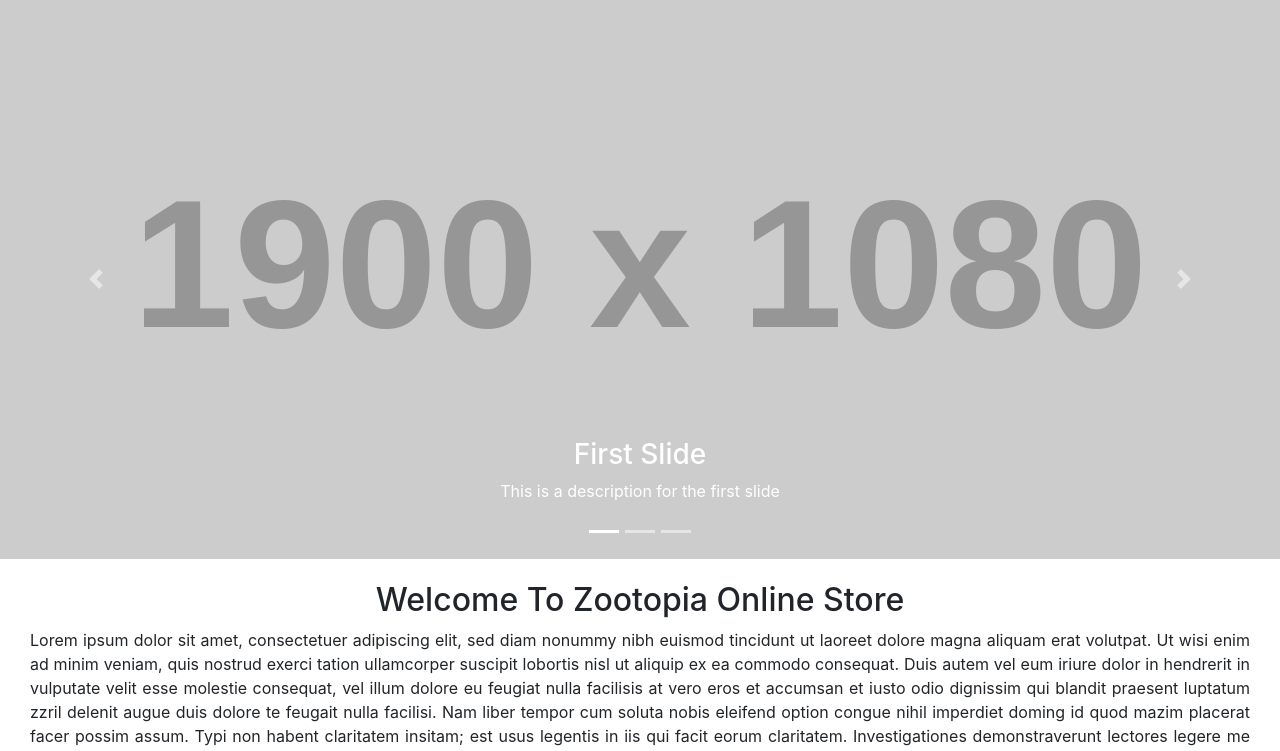
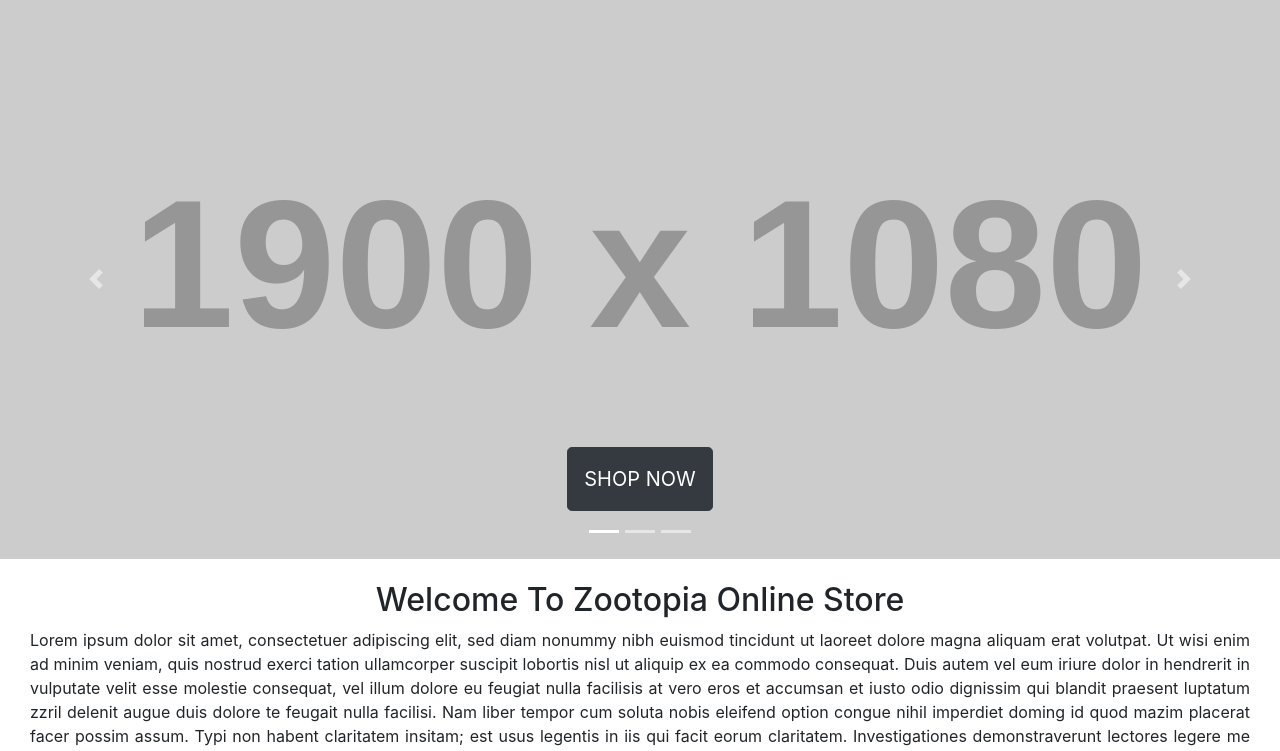
Before and after one commit to emalfiza/zootopia-stars, a Django app: page / in a window 1280 px wide. Shown: the part 220-971 px from the top of the page. Run offline with Django 3.2, Linux system fonts and the light colour scheme; grey boxes labelled with a size stand in for pictures from a placeholder-image service; some libraries are stand-ins or nearby versions.

Commit message:
Add a Bootstrap button on the home page

```diff
--- a/templates/home.html
+++ b/templates/home.html
@@ -17,22 +17,23 @@
         <div class="carousel-inner" role="listbox">
             <div class="carousel-item active" style="background-image: url('https://placehold.it/1900x1080')">
                 <div class="carousel-caption d-none d-md-block">
-                    <h3>First Slide</h3>
-                    <p>This is a description for the first slide</p>
+                    <h3>
+                        <a href="" class="btn btn-dark btn-lg rounded-2 text-uppercase py-3">Shop Now</a>
+                    </h3>
                 </div>
             </div>
 
             <div class="carousel-item" style="background-image: url('https://placehold.it/1900x1080')">
                 <div class="carousel-caption d-none d-md-block">
-                    <h3>Second Slide</h3>
-                    <p>This is a description for the second slide</p>
+                    <a href="" class="btn btn-dark btn-lg rounded-2 text-uppercase py-3">Shop Now</a>
                 </div>
             </div>
 
             <div class="carousel-item" style="background-image: url('https://placehold.it/1900x1080')">
                 <div class="carousel-caption d-none d-md-block">
-                    <h3>Third Slide</h3>
-                    <p>This is a description for the third slide</p>
+                    <h3>
+                        <a href="" class="btn btn-dark btn-lg rounded-2 text-uppercase py-3">Shop Now</a>
+                    </h3>
                 </div>
             </div>
         </div>
```
